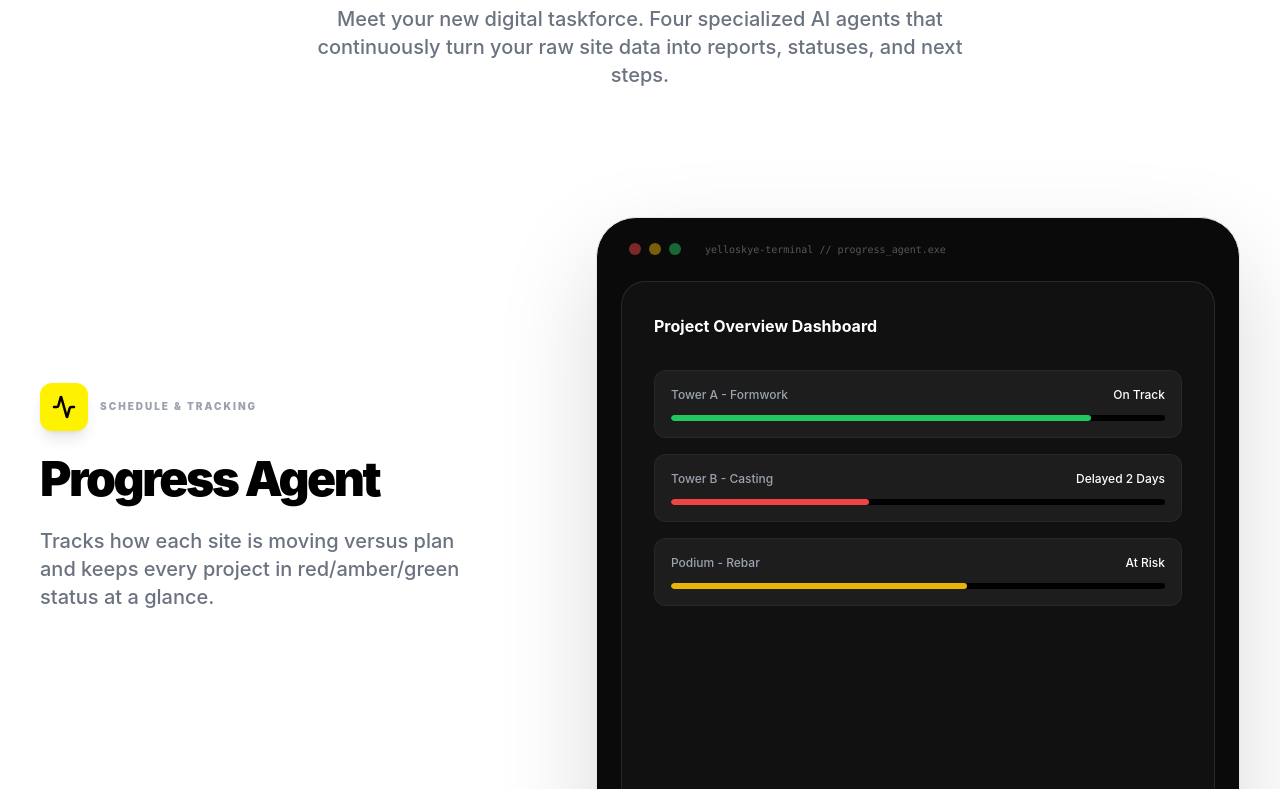
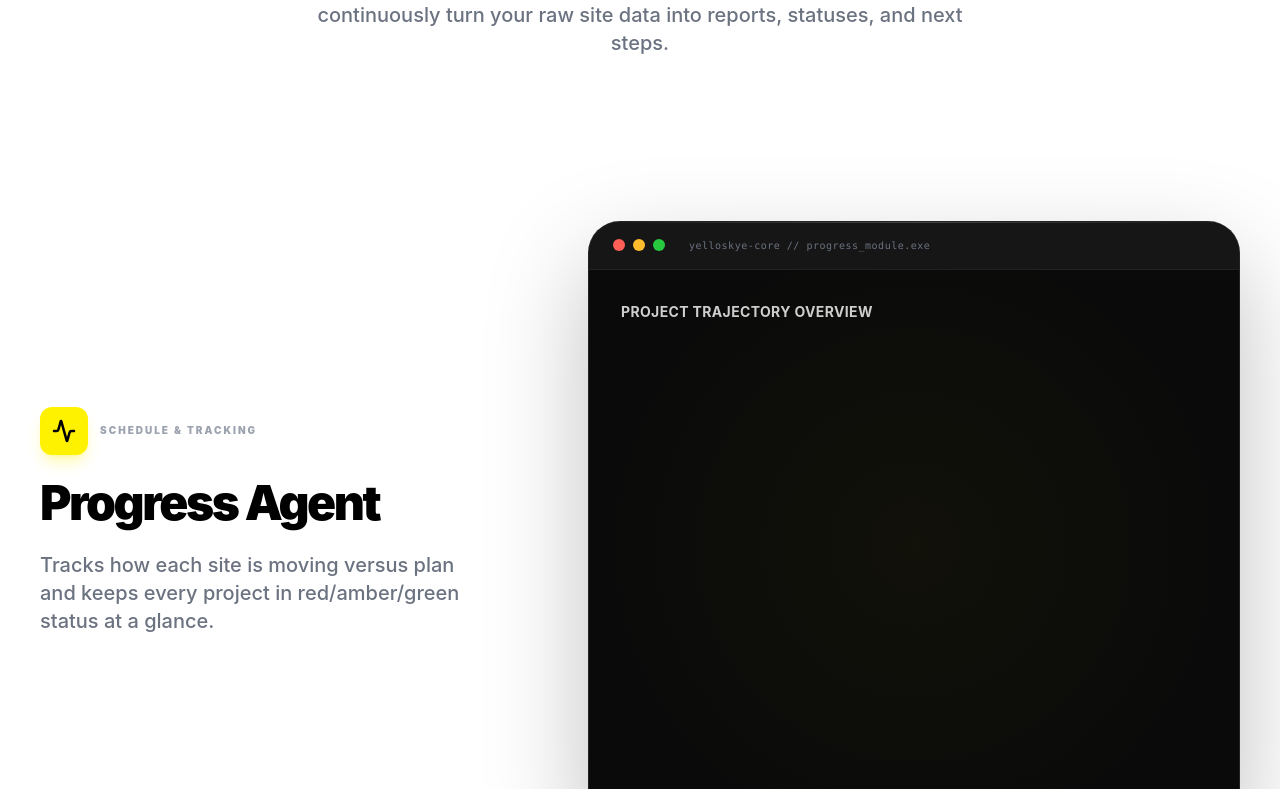
Before and after one commit to shardulg-max/YelloSKYE-Website-v2, a React (Vite) app: page / in a window 1280 px wide. Shown: the part 2151-2940 px from the top of the page. Built offline with nearby package versions, Linux system fonts and the light colour scheme.

Commit message:
add changes

```diff
--- a/components/AutonomousAgents.tsx
+++ b/components/AutonomousAgents.tsx
@@ -36,7 +36,6 @@ export default function AutonomousAgents() {
   const [activeIndex, setActiveIndex] = useState(0);
   const sectionRefs = useRef<(HTMLDivElement | null)[]>([]);
 
-  // Intersection Observer to detect which text block is currently in the middle of the screen
   useEffect(() => {
     const observer = new IntersectionObserver(
       (entries) => {
@@ -48,8 +47,8 @@ export default function AutonomousAgents() {
         });
       },
       {
-        // Triggers when the element crosses the middle 40% of the viewport
-        rootMargin: '-30% 0px -30% 0px'
+        // Triggers exactly when the element hits the middle 20% of the screen
+        rootMargin: '-40% 0px -40% 0px'
       }
     );
 
@@ -61,24 +60,44 @@ export default function AutonomousAgents() {
   }, []);
 
   return (
-    <section className="bg-white py-24 lg:py-40 relative font-sans border-t border-gray-100">
+    <section className="bg-white relative font-sans border-t border-gray-100 pb-24">
 
-      {/* HEADER */}
-      <div className="max-w-[1400px] mx-auto px-6 lg:px-10 mb-20 md:mb-32 text-center">
+      {/* Premium Custom Animations Injected */}
+      <style dangerouslySetInnerHTML={{__html: `
+        @keyframes scanline {
+          0% { transform: translateY(-100%); opacity: 0; }
+          10% { opacity: 1; }
+          90% { opacity: 1; }
+          100% { transform: translateY(400px); opacity: 0; }
+        }
+        @keyframes popIn {
+          0% { opacity: 0; transform: translateY(10px) scale(0.95); }
+          100% { opacity: 1; transform: translateY(0) scale(1); }
+        }
+        @keyframes stamp {
+          0% { opacity: 0; transform: scale(2) rotate(-10deg); }
+          50% { opacity: 1; transform: scale(0.9) rotate(5deg); }
+          100% { opacity: 1; transform: scale(1) rotate(0deg); }
+        }
+      `}} />
+
+      {/* HEADER (Scrolls normally) */}
+      <div className="max-w-[1400px] mx-auto px-6 lg:px-10 pt-32 pb-16 text-center">
         <h2 className="text-4xl md:text-6xl font-black tracking-tighter text-black leading-[1.1]">
           A new era of construction,<br />
-          with <span className="bg-[#FFF200] px-2 leading-tight inline-block transform -skew-x-2">Autonomous Agents.</span>
+          with <span className="bg-[#FFF200] px-2 leading-tight inline-block transform -skew-x-2 shadow-sm">Autonomous Agents.</span>
         </h2>
         <p className="mt-6 text-lg md:text-xl text-gray-500 font-medium max-w-2xl mx-auto">
           Meet your new digital taskforce. Four specialized AI agents that continuously turn your raw site data into reports, statuses, and next steps.
         </p>
       </div>
 
-      {/* STICKY SCROLL CONTAINER */}
-      <div className="max-w-[1400px] mx-auto px-6 lg:px-10 relative flex flex-col lg:flex-row items-start gap-16 lg:gap-24">
+      {/* STICKY SCROLL TRACK */}
+      <div className="max-w-[1400px] mx-auto px-6 lg:px-10 relative flex flex-col lg:flex-row items-start">
 
-        {/* LEFT SIDE: Scrolling Text */}
-        <div className="w-full lg:w-5/12 pb-[30vh] lg:pb-[50vh]">
+        {/* LEFT SIDE: The Scrolling Text Track */}
+        {/* We add margin-bottom so the user scrolls smoothly past the last item */}
+        <div className="w-full lg:w-5/12 pb-[30vh] lg:pb-[50vh] relative z-20">
           {AGENTS.map((agent, index) => {
             const isActive = activeIndex === index;
             const Icon = agent.icon;
@@ -87,12 +106,13 @@ export default function AutonomousAgents() {
               <div
                 key={agent.id}
                 ref={(el) => (sectionRefs.current[index] = el)}
-                className={`min-h-[50vh] lg:min-h-[70vh] flex flex-col justify-center transition-all duration-700 ease-out ${
-                  isActive ? 'opacity-100 transform-none' : 'opacity-20 translate-x-[-20px]'
+                // Each block takes up exactly 100% of the screen height, pacing the scroll perfectly
+                className={`h-screen flex flex-col justify-center transition-all duration-700 ease-[cubic-bezier(0.16,1,0.3,1)] ${
+                  isActive ? 'opacity-100 translate-y-0 scale-100' : 'opacity-20 translate-y-8 scale-95'
                 }`}
               >
                 <div className="flex items-center gap-3 mb-6">
-                  <div className={`w-12 h-12 rounded-xl flex items-center justify-center shadow-lg transition-colors duration-500 ${isActive ? 'bg-[#FFF200] text-black' : 'bg-gray-100 text-gray-400'}`}>
+                  <div className={`w-12 h-12 rounded-xl flex items-center justify-center shadow-lg transition-colors duration-700 ${isActive ? 'bg-[#FFF200] text-black shadow-[#FFF200]/30' : 'bg-gray-100 text-gray-400'}`}>
                     <Icon strokeWidth={2.5} size={24} />
                   </div>
                   <span className="text-[10px] font-black uppercase tracking-[0.2em] text-gray-400">
@@ -100,7 +120,7 @@ export default function AutonomousAgents() {
                   </span>
                 </div>
 
-                <h3 className="text-3xl md:text-5xl font-black tracking-tighter text-black mb-6">
+                <h3 className="text-4xl md:text-5xl font-black tracking-tighter text-black mb-6 leading-tight">
                   {agent.name}
                 </h3>
                 <p className="text-lg md:text-xl text-gray-500 font-medium leading-relaxed max-w-md">
@@ -111,115 +131,154 @@ export default function AutonomousAgents() {
           })}
         </div>
 
-        {/* RIGHT SIDE: Sticky Visual Window */}
-        <div className="w-full lg:w-7/12 sticky top-32 h-[500px] lg:h-[700px] hidden md:block">
-          {/* Outer Hardware Frame */}
-          <div className="w-full h-full bg-[#0A0A0A] rounded-[40px] shadow-[0_40px_100px_rgba(0,0,0,0.15)] border border-gray-200 overflow-hidden relative group p-4 lg:p-6">
+        {/* RIGHT SIDE: The Locked Sticky Box */}
+        {/* Locked to top-0, takes exactly h-screen, centers its content */}
+        <div className="w-full lg:w-7/12 sticky top-0 h-screen flex items-center justify-center hidden md:flex pointer-events-none z-10 pl-12">
 
-            {/* Top Bar (Browser/App Mac-style dots) */}
-            <div className="flex items-center gap-2 mb-6 px-2 opacity-50">
-              <div className="w-3 h-3 rounded-full bg-red-500"></div>
-              <div className="w-3 h-3 rounded-full bg-yellow-500"></div>
-              <div className="w-3 h-3 rounded-full bg-green-500"></div>
-              <div className="ml-4 text-[10px] font-mono text-gray-400">yelloskye-terminal // {AGENTS[activeIndex].id}_agent.exe</div>
+          {/* THE TERMINAL / DEVICE */}
+          <div className="w-full max-w-[700px] h-[500px] lg:h-[600px] bg-[#0A0A0A] rounded-[32px] shadow-[0_40px_100px_rgba(0,0,0,0.25)] border border-white/10 overflow-hidden relative transition-all duration-700 hover:shadow-[0_50px_120px_rgba(255,242,0,0.1)] group">
+
+            {/* Glossy top highlight */}
+            <div className="absolute top-0 inset-x-0 h-px bg-gradient-to-r from-transparent via-white/20 to-transparent z-50"></div>
+
+            {/* Top Bar */}
+            <div className="flex items-center gap-2 px-6 h-12 bg-white/5 border-b border-white/5">
+              <div className="w-3 h-3 rounded-full bg-[#FF5F56] shadow-[0_0_10px_#FF5F56]/50"></div>
+              <div className="w-3 h-3 rounded-full bg-[#FFBD2E] shadow-[0_0_10px_#FFBD2E]/50"></div>
+              <div className="w-3 h-3 rounded-full bg-[#27C93F] shadow-[0_0_10px_#27C93F]/50"></div>
+              <div className="ml-4 text-[10px] font-mono text-gray-500 tracking-wider">yelloskye-core // {AGENTS[activeIndex].id}_module.exe</div>
             </div>
 
             {/* Inner Screen Area */}
-            <div className="w-full h-[calc(100%-48px)] bg-[#111] rounded-[24px] border border-white/10 relative overflow-hidden">
+            <div className="w-full h-[calc(100%-48px)] bg-[#0A0A0A] relative overflow-hidden">
 
-              {/* VISUAL 1: PROGRESS AGENT */}
-              <div className={`absolute inset-0 p-8 transition-opacity duration-700 flex flex-col gap-4 ${activeIndex === 0 ? 'opacity-100 z-10' : 'opacity-0 z-0'}`}>
-                <div className="text-white font-bold mb-4">Project Overview Dashboard</div>
+              {/* Background Ambient Glow */}
+              <div className="absolute top-1/2 left-1/2 -translate-x-1/2 -translate-y-1/2 w-[150%] h-[150%] bg-[radial-gradient(circle,rgba(255,242,0,0.03)_0%,transparent_50%)] pointer-events-none transition-opacity duration-1000"></div>
+
+              {/* VISUAL 1: PROGRESS AGENT (Dynamic Dashboard) */}
+              <div className={`absolute inset-0 p-8 flex flex-col gap-5 transition-all duration-700 ${activeIndex === 0 ? 'opacity-100 scale-100 z-10 delay-300' : 'opacity-0 scale-95 z-0'}`}>
+                <div className="text-white text-sm font-bold tracking-wide uppercase opacity-80 mb-2">Project Trajectory Overview</div>
                 {[
-                  { name: "Tower A - Formwork", stat: "On Track", color: "bg-green-500", w: "w-[85%]" },
-                  { name: "Tower B - Casting", stat: "Delayed 2 Days", color: "bg-red-500", w: "w-[40%]" },
-                  { name: "Podium - Rebar", stat: "At Risk", color: "bg-yellow-500", w: "w-[60%]" }
+                  { name: "Tower A - Formwork", stat: "On Track", color: "bg-green-500", glow: "shadow-[0_0_15px_rgba(34,197,94,0.4)]", w: "85%" },
+                  { name: "Tower B - Casting", stat: "Delayed 2 Days", color: "bg-red-500", glow: "shadow-[0_0_15px_rgba(239,68,68,0.4)]", w: "40%" },
+                  { name: "Podium - Rebar", stat: "At Risk", color: "bg-yellow-500", glow: "shadow-[0_0_15px_rgba(234,179,8,0.4)]", w: "60%" },
+                  { name: "Basement - Waterproofing", stat: "Completed", color: "bg-blue-500", glow: "shadow-[0_0_15px_rgba(59,130,246,0.4)]", w: "100%" }
                 ].map((item, i) => (
-                  <div key={i} className="bg-white/5 rounded-xl p-4 border border-white/5">
-                    <div className="flex justify-between text-xs font-medium text-gray-400 mb-3">
+                  <div key={i} className="bg-white/5 backdrop-blur-md rounded-xl p-4 border border-white/10" style={{ animation: activeIndex === 0 ? `popIn 0.5s ease-out ${i * 0.15}s both` : 'none' }}>
+                    <div className="flex justify-between text-xs font-semibold text-gray-400 mb-3">
                       <span>{item.name}</span>
                       <span className="text-white">{item.stat}</span>
                     </div>
-                    <div className="w-full h-1.5 bg-black rounded-full overflow-hidden">
-                      <div className={`h-full ${item.w} ${item.color} shadow-[0_0_10px_currentColor] rounded-full`}></div>
+                    <div className="w-full h-2 bg-black/50 rounded-full overflow-hidden shadow-inner relative">
+                      <div className={`absolute left-0 top-0 bottom-0 ${item.color} ${item.glow} rounded-full transition-all duration-1500 ease-out`} style={{ width: activeIndex === 0 ? item.w : '0%' }}></div>
                     </div>
                   </div>
                 ))}
               </div>
 
-              {/* VISUAL 2: BILLING AGENT */}
-              <div className={`absolute inset-0 p-8 transition-opacity duration-700 flex flex-col ${activeIndex === 1 ? 'opacity-100 z-10' : 'opacity-0 z-0'}`}>
-                <div className="text-white font-bold mb-6 flex justify-between items-center">
-                  <span>Auto-Generated RA Bill</span>
-                  <span className="bg-[#FFF200] text-black text-xs px-2 py-1 rounded font-black uppercase">Approved</span>
+              {/* VISUAL 2: BILLING AGENT (Cascading Invoice) */}
+              <div className={`absolute inset-0 p-8 flex flex-col transition-all duration-700 ${activeIndex === 1 ? 'opacity-100 scale-100 z-10 delay-300' : 'opacity-0 scale-95 z-0'}`}>
+                <div className="flex justify-between items-center mb-6">
+                  <div className="text-white text-sm font-bold tracking-wide uppercase opacity-80">Auto-Generated RA Bill #42</div>
+                  <div className="bg-[#FFF200] text-black text-[10px] px-3 py-1 rounded-sm font-black uppercase tracking-widest shadow-[0_0_20px_rgba(255,242,0,0.3)]" style={{ animation: activeIndex === 1 ? 'stamp 0.6s cubic-bezier(0.175, 0.885, 0.32, 1.275) 1.2s both' : 'none' }}>Approved</div>
                 </div>
-                <div className="w-full bg-white/5 border border-white/5 rounded-xl overflow-hidden text-xs">
-                  <div className="grid grid-cols-4 p-3 bg-white/10 font-bold text-gray-300">
+                <div className="w-full bg-white/5 backdrop-blur-md border border-white/10 rounded-xl overflow-hidden text-xs shadow-2xl relative">
+                  <div className="grid grid-cols-4 p-4 bg-black/40 font-bold text-gray-400 uppercase tracking-wider text-[10px]">
                     <div className="col-span-2">Item Description</div>
                     <div>Qty (Site)</div>
-                    <div>Amount</div>
+                    <div className="text-right">Amount (₹)</div>
                   </div>
                   {[
-                    { desc: "Excavation in Soil", qty: "4,500 Cum", amt: "₹ 1,35,000" },
-                    { desc: "PCC 1:4:8", qty: "120 Cum", amt: "₹ 4,80,000" },
-                    { desc: "RCC M30 Grade", qty: "850 Cum", amt: "₹ 51,00,000" }
+                    { desc: "Excavation in Soil", qty: "4,500 Cum", amt: "1,35,000" },
+                    { desc: "PCC 1:4:8", qty: "120 Cum", amt: "4,80,000" },
+                    { desc: "RCC M30 Grade", qty: "850 Cum", amt: "51,00,000" }
                   ].map((row, i) => (
-                    <div key={i} className="grid grid-cols-4 p-3 border-b border-white/5 text-gray-400">
-                      <div className="col-span-2 text-white">{row.desc}</div>
-                      <div>{row.qty}</div>
-                      <div className="text-green-400 font-mono">{row.amt}</div>
+                    <div key={i} className="grid grid-cols-4 p-4 border-b border-white/5 text-gray-300 items-center" style={{ animation: activeIndex === 1 ? `popIn 0.4s ease-out ${0.2 + (i * 0.2)}s both` : 'none' }}>
+                      <div className="col-span-2 font-medium">{row.desc}</div>
+                      <div className="font-mono text-gray-400">{row.qty}</div>
+                      <div className="text-right text-green-400 font-mono tracking-tight">{row.amt}</div>
                     </div>
                   ))}
-                  <div className="grid grid-cols-4 p-4 bg-[#FFF200]/10 text-[#FFF200] font-bold">
-                    <div className="col-span-3 text-right pr-4">Total Value Generated:</div>
-                    <div className="font-mono">₹ 57,15,000</div>
+                  <div className="grid grid-cols-4 p-5 bg-[#FFF200]/10 text-[#FFF200] font-bold items-center" style={{ animation: activeIndex === 1 ? `popIn 0.5s ease-out 1s both` : 'none' }}>
+                    <div className="col-span-3 text-right pr-4 uppercase tracking-widest text-[10px]">Total Certified Value:</div>
+                    <div className="text-right font-mono text-sm tracking-tight">₹ 57,15,000</div>
                   </div>
                 </div>
               </div>
 
-              {/* VISUAL 3: QUALITY AGENT */}
-              <div className={`absolute inset-0 p-8 transition-opacity duration-700 ${activeIndex === 2 ? 'opacity-100 z-10' : 'opacity-0 z-0'}`}>
-                <div className="text-white font-bold mb-4 flex gap-2 items-center">
-                  <ShieldAlert size={16} className="text-red-500" />
+              {/* VISUAL 3: QUALITY AGENT (Laser Scan Blueprint) */}
+              <div className={`absolute inset-0 p-8 transition-all duration-700 flex flex-col ${activeIndex === 2 ? 'opacity-100 scale-100 z-10 delay-300' : 'opacity-0 scale-95 z-0'}`}>
+                <div className="text-white text-sm font-bold tracking-wide uppercase opacity-80 mb-4 flex gap-2 items-center">
+                  <div className="w-2 h-2 bg-red-500 rounded-full animate-pulse shadow-[0_0_10px_rgba(239,68,68,0.8)]"></div>
                   Clash Detection Log
                 </div>
-                {/* Simulated Blueprint/BIM area */}
-                <div className="w-full h-[65%] rounded-xl border border-white/10 relative overflow-hidden bg-[linear-gradient(to_right,#ffffff0a_1px,transparent_1px),linear-gradient(to_bottom,#ffffff0a_1px,transparent_1px)] bg-[size:2rem_2rem]">
-                  <div className="absolute inset-0 bg-gradient-to-t from-[#111] to-transparent z-10"></div>
-                  {/* Flashing Error Box */}
-                  <div className="absolute top-[30%] left-[40%] w-32 h-32 border-2 border-red-500 bg-red-500/10 rounded-lg flex items-start justify-end p-2 animate-pulse z-20">
-                    <div className="bg-red-500 text-white text-[9px] font-black uppercase px-2 py-1 rounded">Deviated 45mm</div>
+                {/* Blueprint Area */}
+                <div className="w-full flex-1 rounded-xl border border-white/10 relative overflow-hidden bg-[#050505] bg-[linear-gradient(to_right,#ffffff08_1px,transparent_1px),linear-gradient(to_bottom,#ffffff08_1px,transparent_1px)] bg-[size:3rem_3rem]">
+
+                  {/* Scanning Laser Line */}
+                  <div className="absolute inset-x-0 h-[2px] bg-blue-400/50 shadow-[0_0_20px_rgba(96,165,250,0.8)] z-30" style={{ animation: activeIndex === 2 ? 'scanline 3s linear infinite' : 'none' }}>
+                    <div className="absolute inset-0 bg-gradient-to-b from-blue-400/20 to-transparent h-32 -translate-y-full"></div>
+                  </div>
+
+                  {/* Target Box (Error) */}
+                  <div className="absolute top-[35%] left-[45%] w-32 h-32 z-20" style={{ animation: activeIndex === 2 ? 'popIn 0.3s ease-out 1.5s both' : 'none' }}>
+                    {/* Corner Brackets */}
+                    <div className="absolute top-0 left-0 w-4 h-4 border-t-2 border-l-2 border-red-500"></div>
+                    <div className="absolute top-0 right-0 w-4 h-4 border-t-2 border-r-2 border-red-500"></div>
+                    <div className="absolute bottom-0 left-0 w-4 h-4 border-b-2 border-l-2 border-red-500"></div>
+                    <div className="absolute bottom-0 right-0 w-4 h-4 border-b-2 border-r-2 border-red-500"></div>
+                    <div className="w-full h-full bg-red-500/10 backdrop-blur-[1px] flex items-center justify-center animate-pulse">
+                      <div className="bg-red-500 text-white text-[9px] font-black uppercase tracking-wider px-2 py-1 rounded shadow-lg">Deviated 45mm</div>
+                    </div>
                   </div>
                 </div>
-                <div className="mt-4 bg-red-500/10 border border-red-500/20 rounded-xl p-4 flex gap-4 items-center">
-                  <div className="w-2 h-2 rounded-full bg-red-500 animate-ping"></div>
+
+                {/* Alert Card */}
+                <div className="mt-4 bg-red-500/10 border border-red-500/20 rounded-xl p-4 flex gap-4 items-center backdrop-blur-md" style={{ animation: activeIndex === 2 ? 'popIn 0.4s ease-out 1.8s both' : 'none' }}>
+                  <ShieldAlert className="text-red-400" size={20} />
                   <div>
                     <div className="text-red-400 font-bold text-sm">Column C4 Misaligned</div>
-                    <div className="text-gray-500 text-xs mt-1">Check against structural drawing REV-03</div>
+                    <div className="text-gray-400 text-xs mt-1">Cross-checked against structural REV-03</div>
                   </div>
                 </div>
               </div>
 
-              {/* VISUAL 4: CONTENT AGENT */}
-              <div className={`absolute inset-0 p-8 transition-opacity duration-700 flex flex-col justify-center ${activeIndex === 3 ? 'opacity-100 z-10' : 'opacity-0 z-0'}`}>
-                <div className="max-w-sm mx-auto w-full">
-                  <div className="flex justify-center mb-6">
-                    <div className="px-4 py-2 bg-[#FFF200] rounded-full text-black text-xs font-black uppercase tracking-widest animate-bounce">
-                      Generating PDF Deck...
-                    </div>
+              {/* VISUAL 4: CONTENT AGENT (PDF Construction) */}
+              <div className={`absolute inset-0 p-8 transition-all duration-700 flex flex-col items-center justify-center ${activeIndex === 3 ? 'opacity-100 scale-100 z-10 delay-300' : 'opacity-0 scale-95 z-0'}`}>
+
+                {/* Loading Pill */}
+                <div className="mb-8 bg-white/10 backdrop-blur-md border border-white/10 rounded-full px-5 py-2.5 flex items-center gap-3 shadow-xl" style={{ animation: activeIndex === 3 ? 'popIn 0.4s ease-out 0s both' : 'none' }}>
+                  <div className="w-4 h-4 border-2 border-[#FFF200] border-t-transparent rounded-full animate-spin"></div>
+                  <span className="text-white text-xs font-bold uppercase tracking-widest opacity-90">Compiling Report</span>
+                </div>
+
+                {/* The Floating PDF Document */}
+                <div className="w-64 h-80 bg-white rounded-lg shadow-[0_20px_50px_rgba(0,0,0,0.5)] flex flex-col p-6 relative overflow-hidden transition-all duration-1000" style={{ animation: activeIndex === 3 ? 'popIn 0.8s cubic-bezier(0.34, 1.56, 0.64, 1) 0.5s both' : 'none', transform: 'rotate(2deg)' }}>
+                  {/* Subtle gloss line on the paper */}
+                  <div className="absolute top-0 left-0 right-0 h-32 bg-gradient-to-b from-black/5 to-transparent"></div>
+
+                  {/* Header Skeleton */}
+                  <div className="w-3/4 h-5 bg-gray-200 rounded mb-2"></div>
+                  <div className="w-1/2 h-3 bg-[#FFF200] rounded mb-8"></div>
+
+                  {/* Image Grid Skeleton */}
+                  <div className="flex gap-3 mb-6">
+                    <div className="flex-1 h-24 bg-gray-100 rounded border border-gray-200" style={{ animation: activeIndex === 3 ? 'popIn 0.4s ease-out 1s both' : 'none' }}></div>
+                    <div className="flex-1 h-24 bg-gray-100 rounded border border-gray-200" style={{ animation: activeIndex === 3 ? 'popIn 0.4s ease-out 1.2s both' : 'none' }}></div>
                   </div>
-                  {/* Skeleton loader of a PDF page */}
-                  <div className="bg-white rounded-lg p-6 shadow-2xl transform rotate-3 transition-transform hover:rotate-0 duration-500">
-                    <div className="w-1/2 h-6 bg-gray-200 rounded mb-6"></div>
-                    <div className="flex gap-4 mb-6">
-                      <div className="w-1/2 h-32 bg-gray-100 rounded-lg border border-gray-200"></div>
-                      <div className="w-1/2 h-32 bg-gray-100 rounded-lg border border-gray-200"></div>
-                    </div>
-                    <div className="space-y-2">
-                      <div className="w-full h-3 bg-gray-100 rounded"></div>
-                      <div className="w-[80%] h-3 bg-gray-100 rounded"></div>
-                      <div className="w-[90%] h-3 bg-gray-100 rounded"></div>
-                    </div>
+
+                  {/* Text lines Skeleton */}
+                  <div className="space-y-3 flex-1">
+                    <div className="w-full h-2.5 bg-gray-200 rounded" style={{ animation: activeIndex === 3 ? 'popIn 0.3s ease-out 1.4s both' : 'none' }}></div>
+                    <div className="w-[85%] h-2.5 bg-gray-200 rounded" style={{ animation: activeIndex === 3 ? 'popIn 0.3s ease-out 1.5s both' : 'none' }}></div>
+                    <div className="w-[90%] h-2.5 bg-gray-200 rounded" style={{ animation: activeIndex === 3 ? 'popIn 0.3s ease-out 1.6s both' : 'none' }}></div>
+                    <div className="w-[60%] h-2.5 bg-gray-200 rounded" style={{ animation: activeIndex === 3 ? 'popIn 0.3s ease-out 1.7s both' : 'none' }}></div>
+                  </div>
+
+                  {/* Footer Logo area */}
+                  <div className="mt-auto pt-4 border-t border-gray-100 flex justify-between">
+                     <div className="w-8 h-2 bg-gray-300 rounded"></div>
+                     <div className="w-4 h-2 bg-gray-200 rounded"></div>
                   </div>
                 </div>
               </div>
```
